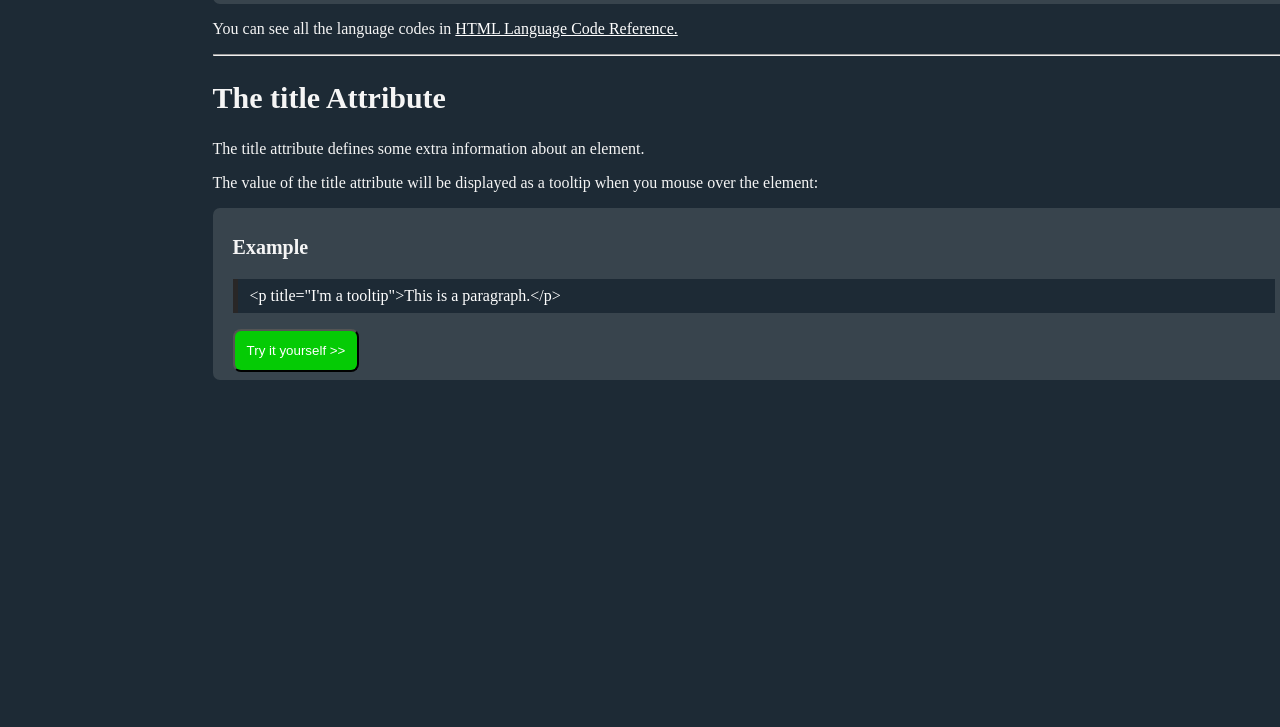
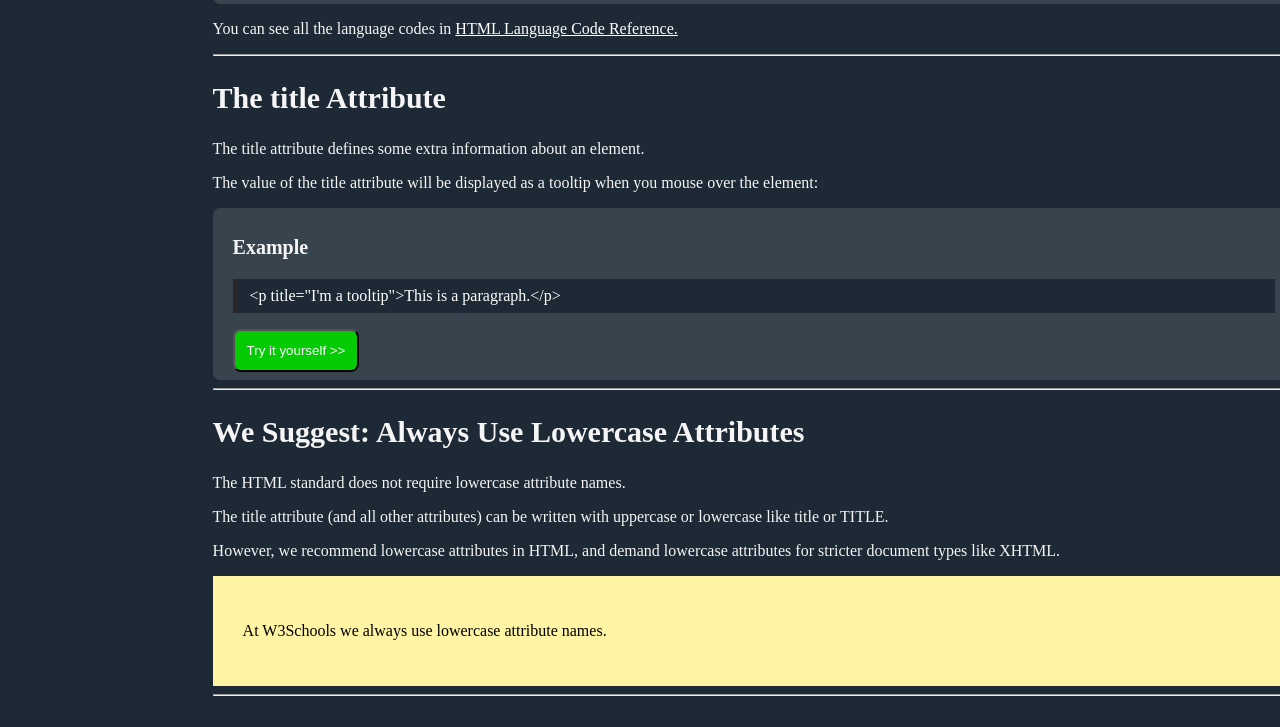
Before and after one commit to Aashiq-Edadavalapati/HTML, a plain HTML site: page HTML Tutorial/attributes.html in a window 1280 px wide. Shown: the part 3104-3831 px from the top of the page. Before the commit the page ends 3507 px from the top, so only its background shows below. Drawn offline with Linux system fonts and the light colour scheme.

Commit message:
added a suggestion and a note on using lowercase

```diff
--- a/HTML Tutorial/attributes.html
+++ b/HTML Tutorial/attributes.html
@@ -147,8 +147,20 @@
                 <p class="inex">
                 &ltp title="I'm a tooltip">This is a paragraph.&lt/p>
                 </p>
-                <button class="try"><a href="https://www.w3schools.com/html/tryit.asp?filename=tryhtml_attributes_style" style="text-decoration: none; color: white;" target="_blank">Try it yourself &gt&gt</a></button>
+                <button class="try"><a href="https://www.w3schools.com/html/tryit.asp?filename=tryhtml_attributes_title" style="text-decoration: none; color: white;" target="_blank">Try it yourself &gt&gt</a></button>
             </div>
+            <hr>
+            <h2>We Suggest: Always Use Lowercase Attributes</h2>
+            <p>The HTML standard does not require lowercase attribute names.</p>
+
+            <p>The title attribute (and all other attributes) can be written with uppercase or lowercase like title or TITLE.</p>
+
+            <p>However, we recommend lowercase attributes in HTML, and demand lowercase attributes for stricter document types like XHTML.</p>
+            <div class="note">
+                <p>At W3Schools we always use lowercase attribute names.</p>
+            </div>
+            <hr>
+
         </div>
     </div>
 </body>
```
